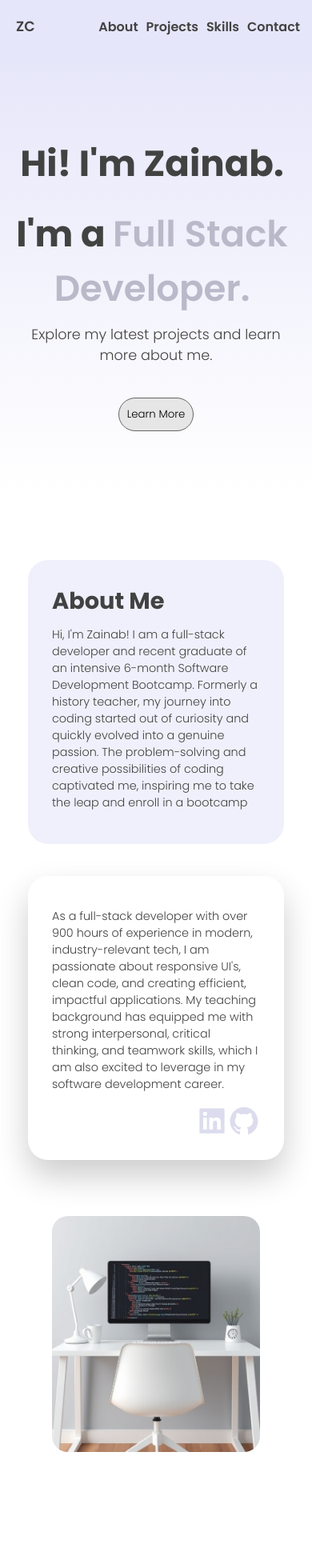
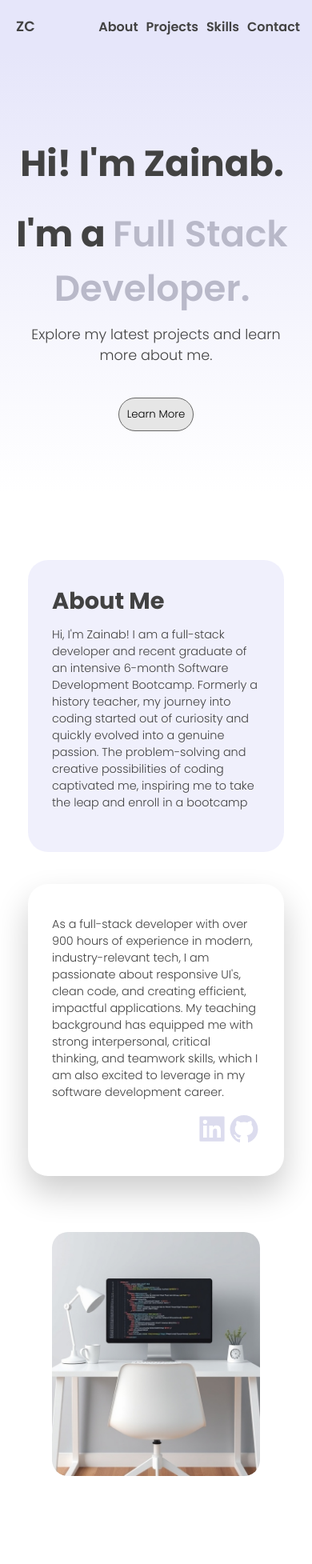
Before and after one commit to zainabch123/updated-portfolio-react-app, a React (Vite) app: page / in a window 390 px wide. Shown: the top 1955 px of the page at 80% size. Built offline with nearby package versions, Linux system fonts and the light colour scheme.

Commit message:
Updated size of about me elements

```diff
--- a/src/AboutMe/aboutMe.css
+++ b/src/AboutMe/aboutMe.css
@@ -95,7 +95,7 @@
 
   .about-me-image {
     width: 350px;
-    height: 380px;
+    height: 395px;
   }
 
   .social-links {
@@ -107,9 +107,8 @@
   .about-me-text,
   .about-me-image {
     width: 320px;
-    height: 355px;
-      padding: 30px;
-
+    height: 365px;
+    padding: 30px;
   }
   .about-me-text h2 {
     font-size: 1.8rem;
```
